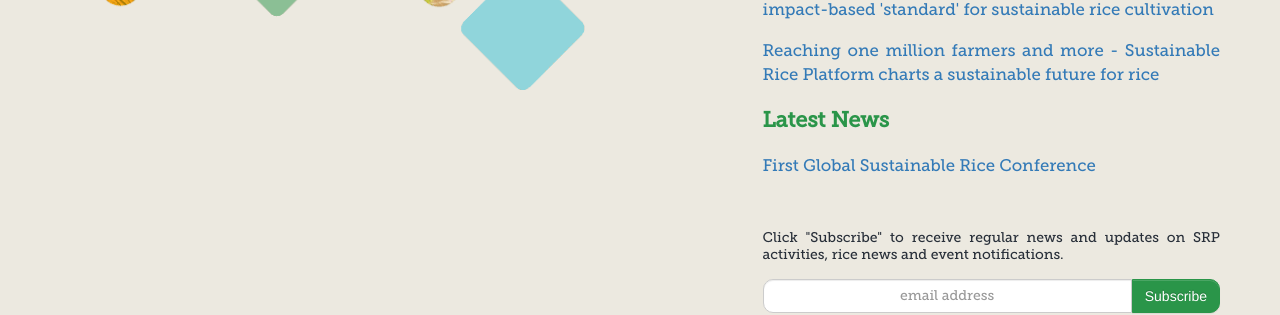
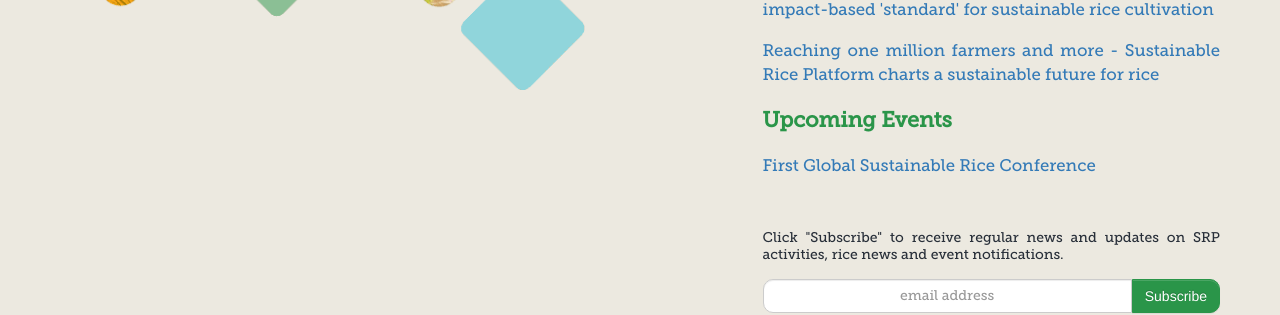
Before and after one commit to sustainablericeplatform/sustainablericeplatform.github.io, a Jekyll site: the page built from index.html, in a window 1280 px wide. Shown: the part 1072-1387 px from the top of the page. Built offline with Jekyll 4.4.1, drawn with Linux system fonts in a browser that asks for light colours.

Commit message:
Update index.html

```diff
--- a/index.html
+++ b/index.html
@@ -18,7 +18,7 @@ layout: default
                 <p><a href="http://www.globalgap.org/uk_en/media-events/news/articles/Sustainable-Rice-Platform-and-GLOBALG.A.P.-Work-Together-Towards-Good-Agricultural-Practices-in-Rice-Production/" target="_blank">Sustainable Rice Platform and GLOBALG.A.P. work together towards good agricultural practices in rice production</a></p>
                 <p><a href="http://www.fertilizer.org/En/Media/IFA_s_Expert_Blog/En/Media/IFA_Expert_Blog.aspx" target="_blank">Dr Wyn Ellis speaks to IFA about the world's first impact-based 'standard' for sustainable rice cultivation</a></p>
                 <p><a href="https://sites.google.com/site/srpsustainablerice/latest-news/december-2016" target="_blank">Reaching one million farmers and more - Sustainable Rice Platform charts a sustainable future for rice</a></p>
-                <h2 class="green">Latest News</h2>
+                <h2 class="green">Upcoming Events</h2>
                 <p><a href="http://www.sustainablericeconference.org" target="_blank">First Global Sustainable Rice Conference</a></p>
                 <div class="subscribe-wrapper" style="margin-top: 50px;">
                     <p style="line-height: 1;"><small>Click "Subscribe" to receive regular news and updates on SRP activities, rice news and event notifications.</small></p>
```
